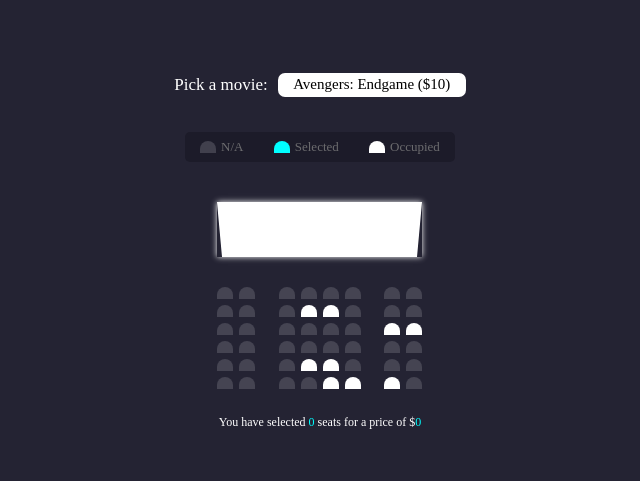
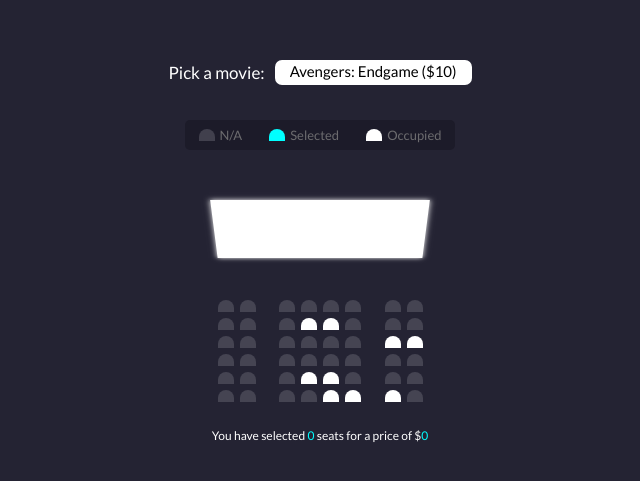
Before and after one commit to Rhange/Build-20-mini-frontend-projects, a plain HTML site: page 2. movie-seat-booking/index.html in a window 1280 px wide. Shown: the part 149-630 px from the top of the page, without its empty margins (320-960 px from the left). Drawn offline with Linux system fonts and the light colour scheme.

Commit message:
Update style.css
- fixed screen design.
- added 'transform: rotateX(-45deg)' to '.screen' and 'perspective: 1000px' to parent '.container'

```diff
--- a/2. movie-seat-booking/src/style.css
+++ b/2. movie-seat-booking/src/style.css
@@ -1,3 +1,5 @@
+@import url("https://fonts.googleapis.com/css?family=Lato&display=swap");
+
 html,
 body {
   margin: 0 auto;
@@ -10,6 +12,7 @@
   justify-content: center;
   align-items: center;
   font-size: 17px;
+  font-family: "Lato", sans-serif;
 }
 
 * {
@@ -20,6 +23,7 @@
   display: flex;
   flex-direction: column;
   align-items: center;
+  perspective: 800px;
 }
 
 .form {
@@ -86,13 +90,11 @@
 .screen {
   margin-top: 40px;
   margin-bottom: 30px;
-  width: 205px;
-  height: 0px;
-  border-left: 5px solid transparent;
-  border-right: 5px solid transparent;
-  border-top: 55px solid #fff;
-  background-color: #242333;
+  width: 70%;
+  height: 80px;
+  background-color: #fff;
   box-shadow: 0px 0px 6px 0px #fff;
+  transform: rotateX(-45deg);
 }
 
 .seat-body {
```
